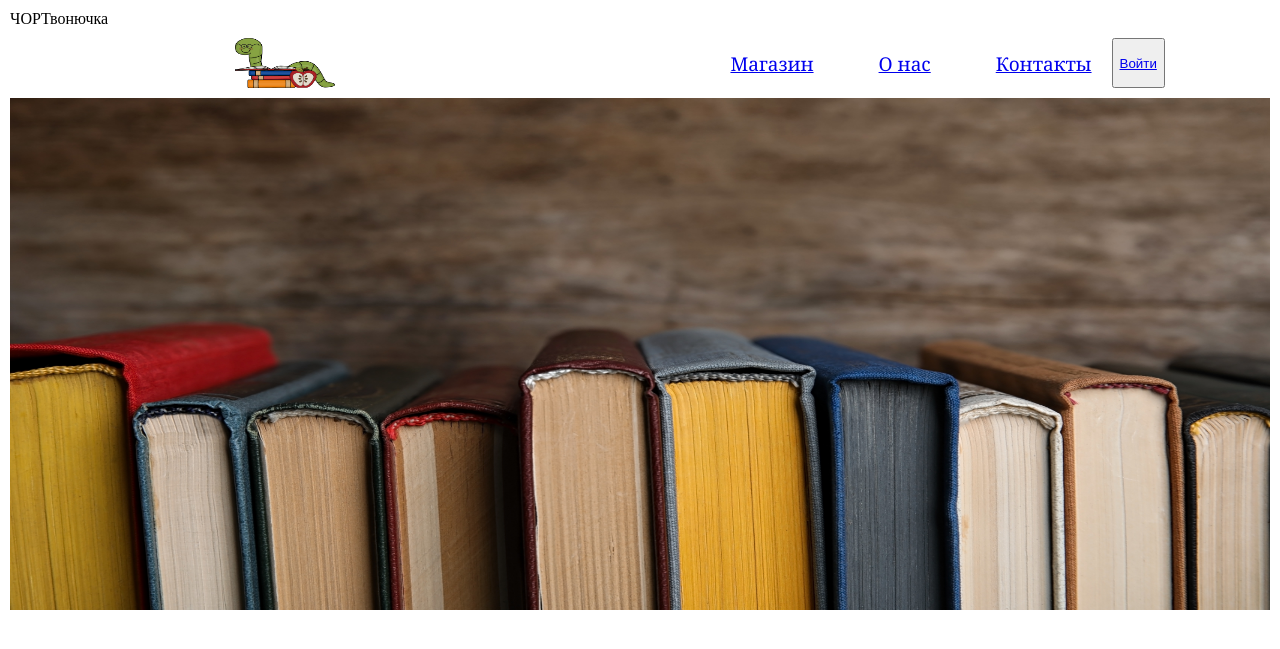
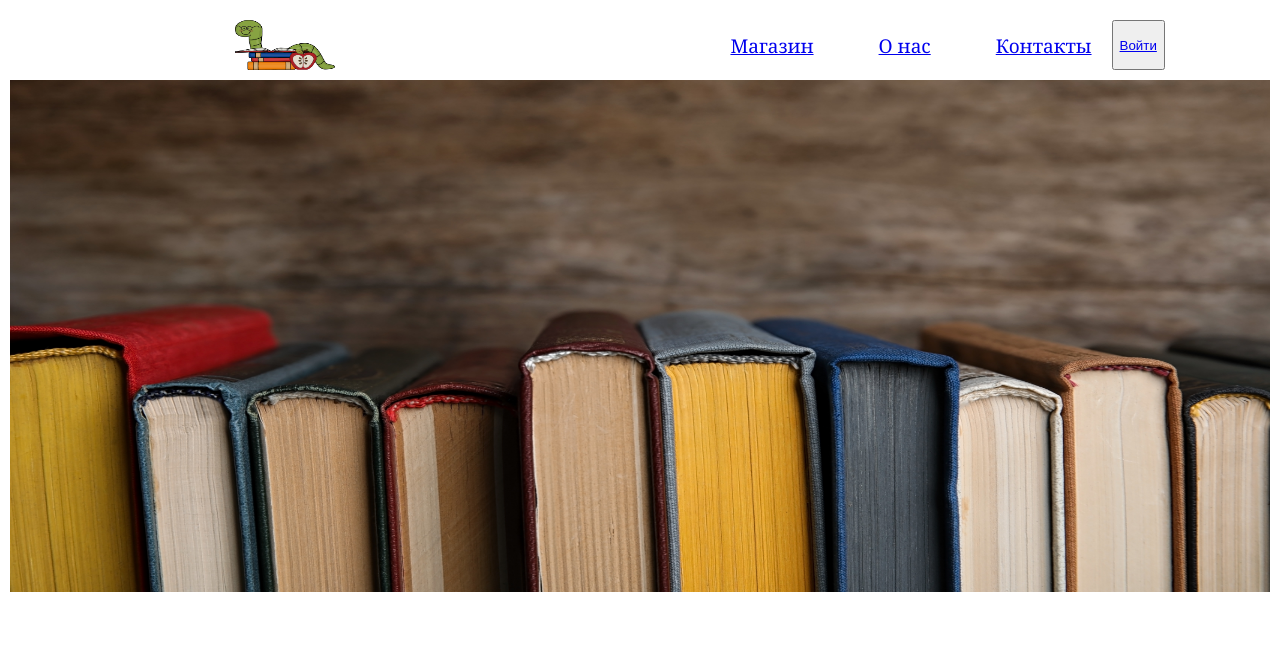
Before and after one commit to ktodkf/Library, a PHP site: page / in a window 1280 px wide. Shown: the top 649 px of the page. Run offline with PHP 8.4, Linux system fonts and the light colour scheme.

Commit message:
Update index.php

```diff
--- a/index.php
+++ b/index.php
@@ -9,7 +9,7 @@
     <script src="js/index.js"></script>
     <script src="js/script.js"></script>
 
-</head>ЧОРТвонючка
+</head>
 <body>
     <div id="navigation" name="navigation">
        <div class="logo">
```
